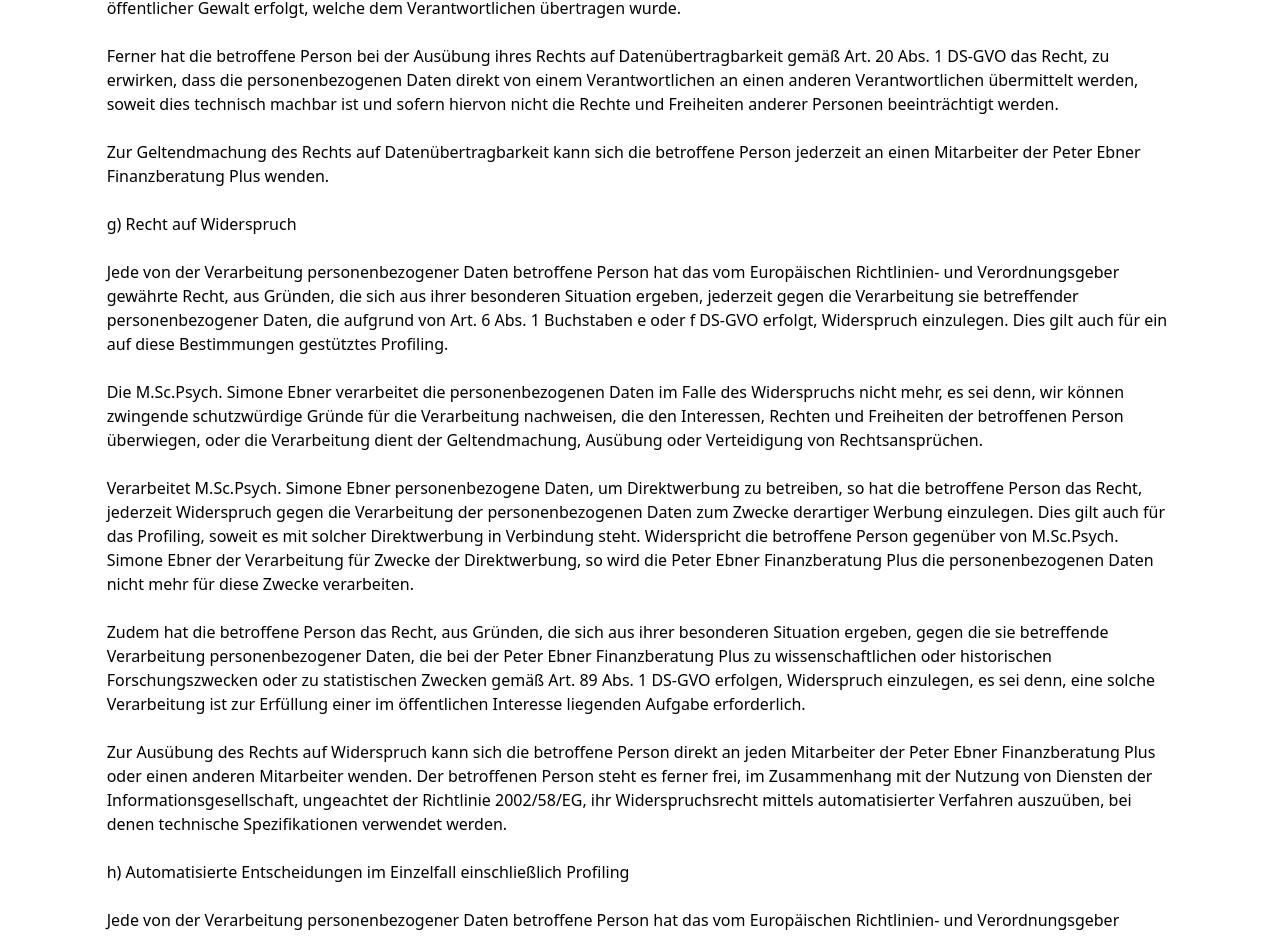
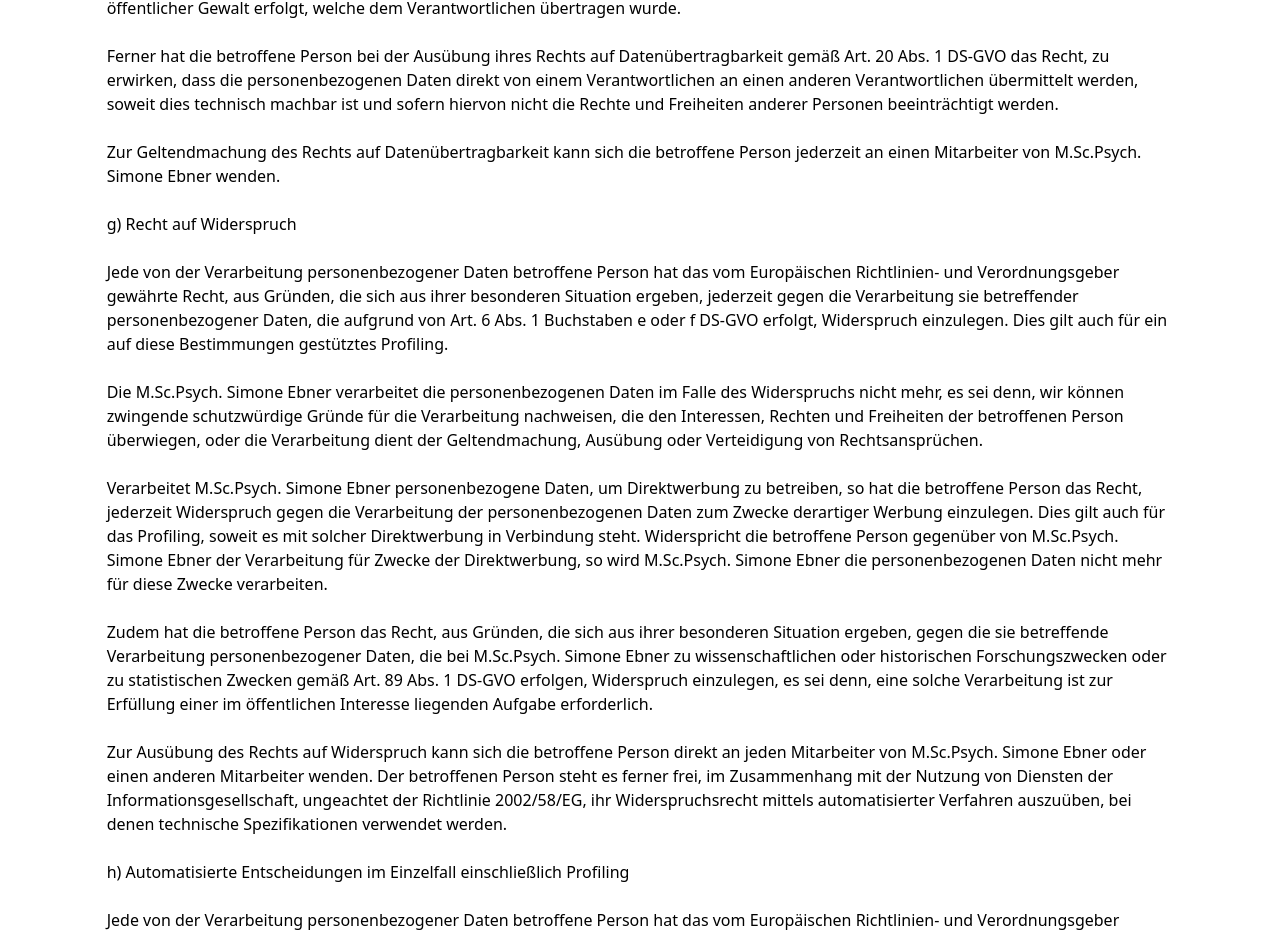
Before and after one commit to dvdptr/website-s-ebner, a Nuxt app: page /datenschutz in a window 1280 px wide. Shown: the part 6817-7753 px from the top of the page. Built offline with nearby package versions, Linux system fonts and the light colour scheme.

Commit message:
update: datenschutz

```diff
--- a/pages/datenschutz.vue
+++ b/pages/datenschutz.vue
@@ -617,8 +617,7 @@
 
             <p>
               Zur Geltendmachung des Rechts auf Datenübertragbarkeit kann sich
-              die betroffene Person jederzeit an einen Mitarbeiter der Peter
-              Ebner Finanzberatung Plus wenden.
+              die betroffene Person jederzeit an einen Mitarbeiter von M.Sc.Psych. Simone Ebner wenden.
             </p>
             <br />
           </li>
@@ -655,8 +654,7 @@
               Dies gilt auch für das Profiling, soweit es mit solcher
               Direktwerbung in Verbindung steht. Widerspricht die betroffene
               Person gegenüber von M.Sc.Psych. Simone Ebner der
-              Verarbeitung für Zwecke der Direktwerbung, so wird die Peter Ebner
-              Finanzberatung Plus die personenbezogenen Daten nicht mehr für
+              Verarbeitung für Zwecke der Direktwerbung, so wird M.Sc.Psych. Simone Ebner die personenbezogenen Daten nicht mehr für
               diese Zwecke verarbeiten.
             </p>
             <br />
@@ -664,8 +662,7 @@
             <p>
               Zudem hat die betroffene Person das Recht, aus Gründen, die sich
               aus ihrer besonderen Situation ergeben, gegen die sie betreffende
-              Verarbeitung personenbezogener Daten, die bei der Peter Ebner
-              Finanzberatung Plus zu wissenschaftlichen oder historischen
+              Verarbeitung personenbezogener Daten, die bei M.Sc.Psych. Simone Ebner zu wissenschaftlichen oder historischen
               Forschungszwecken oder zu statistischen Zwecken gemäß Art. 89 Abs.
               1 DS-GVO erfolgen, Widerspruch einzulegen, es sei denn, eine
               solche Verarbeitung ist zur Erfüllung einer im öffentlichen
@@ -675,8 +672,7 @@
 
             <p>
               Zur Ausübung des Rechts auf Widerspruch kann sich die betroffene
-              Person direkt an jeden Mitarbeiter der Peter Ebner Finanzberatung
-              Plus oder einen anderen Mitarbeiter wenden. Der betroffenen Person
+              Person direkt an jeden Mitarbeiter von M.Sc.Psych. Simone Ebner oder einen anderen Mitarbeiter wenden. Der betroffenen Person
               steht es ferner frei, im Zusammenhang mit der Nutzung von Diensten
               der Informationsgesellschaft, ungeachtet der Richtlinie
               2002/58/EG, ihr Widerspruchsrecht mittels automatisierter
```
